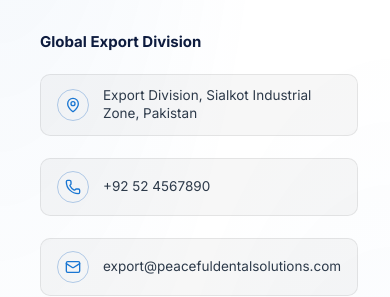
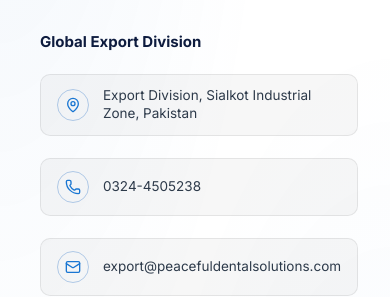
Before and after one commit to 7-expert/peaceful, a Next.js app: page / in a window 390 px wide. Shown: the part 10070-10367 px from the top of the page. Built offline with nearby package versions, Linux system fonts and the light colour scheme; no server answers; the database is empty.

Commit message:
responsive

```diff
--- a/src/components/Footer.tsx
+++ b/src/components/Footer.tsx
@@ -84,7 +84,7 @@ export default function Footer() {
                 </div>
                 <div className="ft-service-item flex items-center gap-3 p-3 bg-slate-50 border border-slate-100 rounded-xl">
                   <div className="ft-service-icon shrink-0"><Phone className="h-4 w-4" /></div>
-                  <span className="ft-service-text text-xs text-slate-700">+92 52 4567890</span>
+                  <span className="ft-service-text text-xs text-slate-700">0324-4505238</span>
                 </div>
                 <div className="ft-service-item flex items-center gap-3 p-3 bg-slate-50 border border-slate-100 rounded-xl">
                   <div className="ft-service-icon shrink-0"><Mail className="h-4 w-4" /></div>
```
